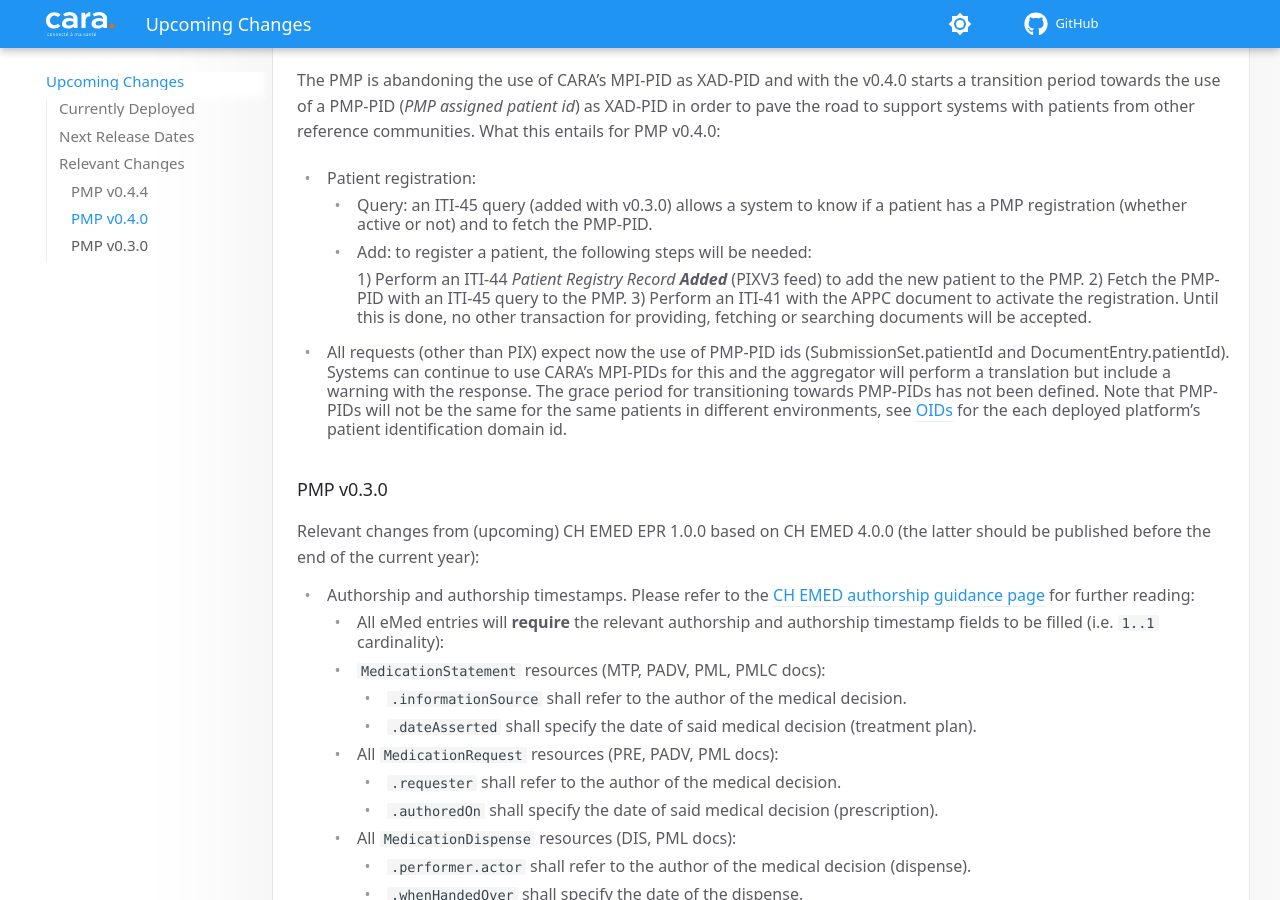
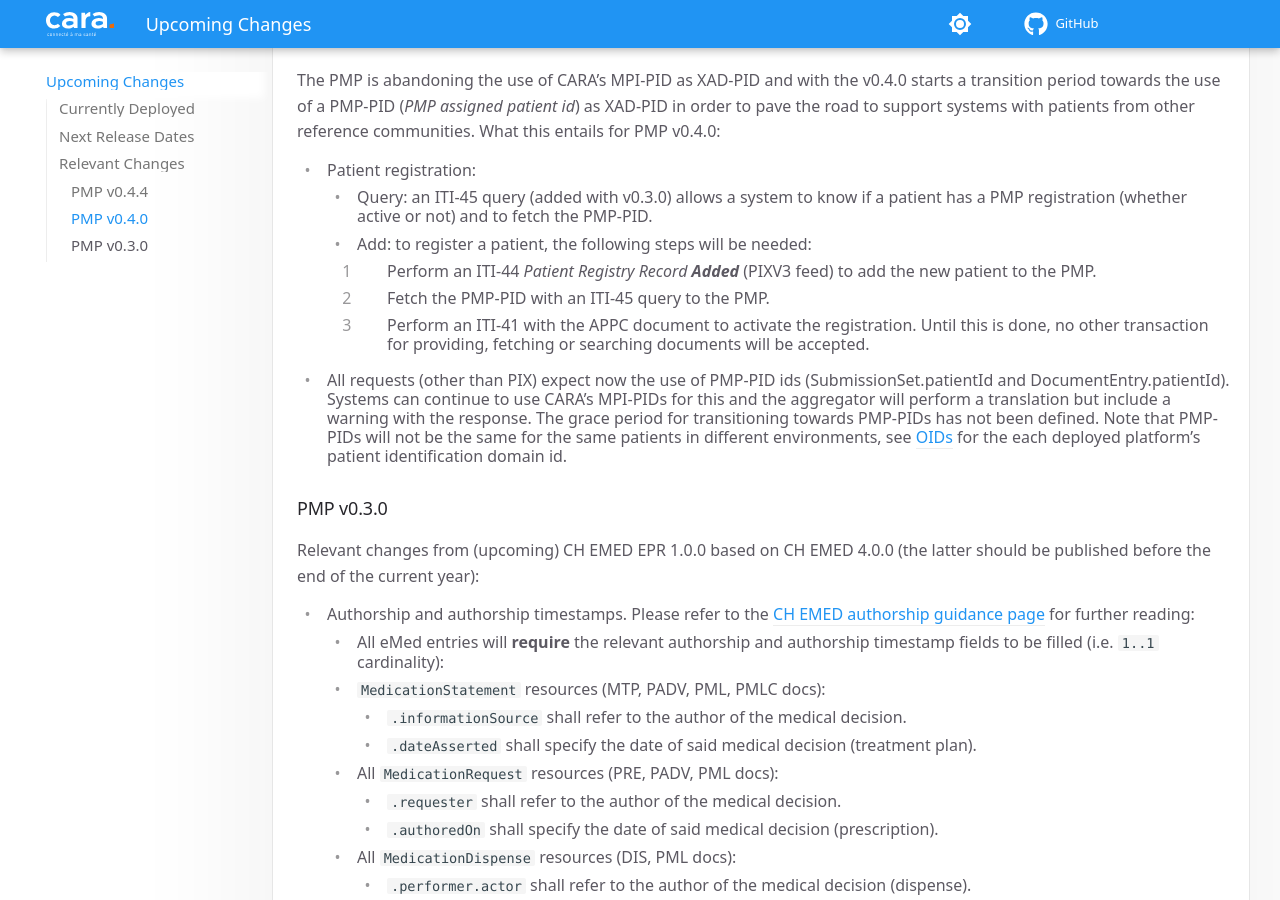
Before and after one commit to CARA-ch/emed-service-guide, an MkDocs documentation site: the page built from docs/other/upcoming_changes.md, in a window 1280 px wide and 900 px high, scrolled down 868 px. Built offline with MkDocs 1.6.1 and Material for MkDocs 9.7.7, drawn with Linux system fonts in a browser that asks for light colours; comment, search, counter and statistics services are not loaded.

Commit message:
Minor fixes of typos and formatting to upcoming changes page

```diff
--- a/docs/other/upcoming_changes.md
+++ b/docs/other/upcoming_changes.md
@@ -28,11 +28,9 @@ The PMP is abandoning the use of CARA's MPI-PID as XAD-PID and with the v0.4.0 s
   - Patient registration:
     - Query: an ITI-45 query (added with v0.3.0) allows a system to know if a patient has a PMP registration (whether active or not) and to fetch the PMP-PID.
 	- Add: to register a patient, the following steps will be needed:
-
-	    1) Perform an ITI-44 *Patient Registry Record __Added__* (PIXV3 feed) to add the new patient to the PMP.
-	    2) Fetch the PMP-PID with an ITI-45 query to the PMP.
-	    3) Perform an ITI-41 with the APPC document to activate the registration. Until this is done, no other transaction for providing, fetching or searching documents will be accepted.
-
+	    1. Perform an ITI-44 *Patient Registry Record __Added__* (PIXV3 feed) to add the new patient to the PMP.
+	    2. Fetch the PMP-PID with an ITI-45 query to the PMP.
+	    3. Perform an ITI-41 with the APPC document to activate the registration. Until this is done, no other transaction for providing, fetching or searching documents will be accepted.
   - All requests (other than PIX) expect now the use of PMP-PID ids (SubmissionSet.patientId and DocumentEntry.patientId). Systems can continue to use CARA's MPI-PIDs for this and the aggregator will perform a translation but include a warning with the response. The grace period for transitioning towards PMP-PIDs has not been defined.
 Note that PMP-PIDs will not be the same for the same patients in different environments, see [OIDs](oids.html) for the each deployed platform's patient identification domain id.
 
```
